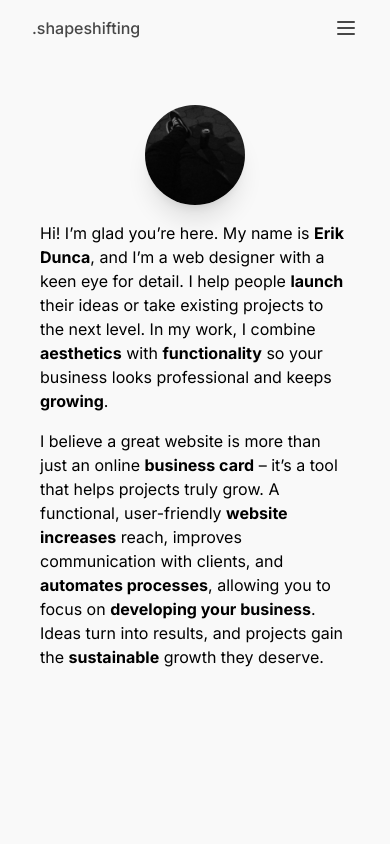
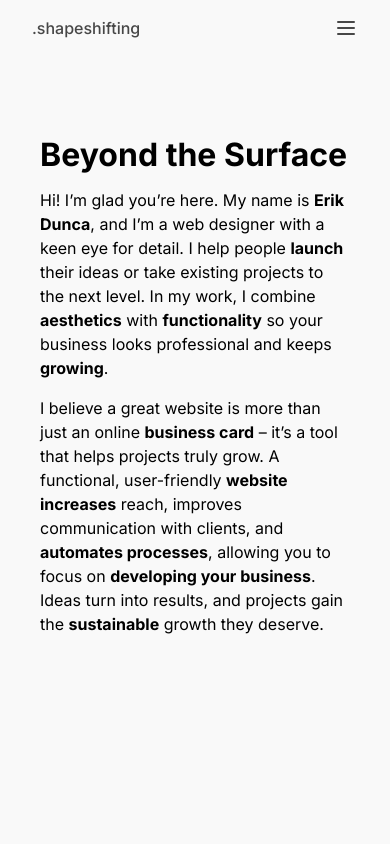
Before and after one commit to meikys/portfolio, a Next.js app: page /about in a window 390 px wide. Shown: the top 844 px of the page. Built offline with nearby package versions, Linux system fonts and the light colour scheme.

Commit message:
edit: zmena typografie a rozlozenia about me stranky

```diff
--- a/src/components/Reviews.tsx
+++ b/src/components/Reviews.tsx
@@ -1,13 +1,11 @@
 import React from "react";
 
-import { reviews } from "@/data/reviews"
+import { reviews } from "@/data/reviews";
 
 export default function Reviews() {
   return (
-        <section
-            className="bg-[var(--bg-secondary)]">
+    <section className="bg-[var(--bg-secondary)]">
       <div className="container mx-auto flex flex-col justify-start items-start gap-[32px] px-10 py-[64px]">
-
         <div className="flex items-center gap-[8px]">
           <h2 className="text-[2rem] tracking-[-2%] leading-[110%] font-bold">
             Travelers Before
@@ -17,20 +15,31 @@ export default function Reviews() {
         <p className="text-[1rem] text-[#474747] tracking-[0.5%] leading-[150%]">
           Echoes from past journeys, told by those who walked the path.
         </p>
-                <div className="w-full flex flex-col gap-[16px]">
+        <div className="w-full pt-[32px]">
+          <div
+            className="flex flex-col gap-[16px]
+                  lg:flex-row lg:gap-[16px] lg:overflow-x-auto lg:min-w-0"
+          >
             {reviews.map(({ id, personalName, brandName, review }) => (
-                <div key={id} className="max-w-[300px] flex flex-col gap-[16px] pb-[16px] border-b-1 border-[#474747]/10">
+              <div
+                key={id}
+                className="max-w-[300px] flex-shrink-0 flex flex-col gap-[16px] pb-[16px]
+                   border-b last:border-b-0 lg:border-b-0 border-[#474747]/10"
+              >
                 <div className="flex items-center gap-[8px]">
-                        <h4 className="text-[1.25rem] text-[#000000] tracking-[0.5px] leading-[160%] font-bold">{personalName}</h4>
+                  <h4 className="text-[1.25rem] text-[#000000] tracking-[0.5px] leading-[160%] font-bold">
+                    {personalName}
+                  </h4>
                   <span className="font-normal">-</span>
-                        <h5 className="text-[0.875rem] text-[#474747] tracking-[0.5px] leading-[160%]">{brandName}</h5>
+                  <h5 className="text-[0.875rem] text-[#474747] tracking-[0.5px] leading-[160%]">
+                    {brandName}
+                  </h5>
                 </div>
                 <p>{review}</p>
-                    <span>
-                        rating
-                    </span>
+                <span>rating</span>
               </div>
             ))}
+          </div>
         </div>
       </div>
     </section>
--- a/src/components/pages/about/DeveloperDesk.tsx
+++ b/src/components/pages/about/DeveloperDesk.tsx
@@ -2,14 +2,15 @@ import Image from "next/image";
 
 export default function DeveloperDesk() {
   return (
-    <section className="flex flex-col justify-center items-center min-h-screen pb-save-top pb-safe-bottom px-10 bg-[var(--bg-secondary)]">
-        <div className="container mx-auto grid place-items-center grid-cols-1 lg:grid-cols-2 grid-rows-1 lg:grid-rows-2 gap-[16px]">
-            <p className="text-[1rem] lg:text-[1.5rem] text-[#000000] tracking-[0.5%] lg:tracking-[1%] leading-[150%] lg:leading-[180%] order-2 lg:order-none max-w-prose">
+    <section className="flex flex-col lg:items-center justify-center min-h-screen pb-save-top pb-safe-bottom px-10 bg-[var(--bg-secondary)]">
+      <h2 className="text-[2rem] tracking-[-2%] leading-[110%] font-bold mb-[16px] lg:hidden">Beyond the Surface</h2>
+        <div className="container mx-auto grid items-center grid-cols-1 lg:grid-cols-2 grid-rows-1 lg:grid-rows-2 gap-[16px]">
+            <p className="text-[1rem] lg:text-[1.5rem] text-[#000000] tracking-[0.5%] lg:tracking-[1%] leading-[150%] lg:leading-[180%] order-2 lg:order-none max-w-[500px] prose">
                Hi! I’m glad you’re here. My name is <b>Erik Dunca</b>, and I’m a web designer with a keen eye for detail. I help people <b>launch</b> their ideas or take existing projects to the next level. In my work, I combine <b>aesthetics</b> with <b>functionality</b> so your business looks professional and keeps <b>growing</b>.
             </p>
             <div className="order-4 lg:order-none"></div>
-            <Image src="/myphoto.png" width={500} height={500} alt="Rectangle shape" objectFit="contain" className="w-[100px] lg:w-auto h-[100px] lg:h-auto order-1 lg:order-none rounded-full lg:rounded-none shadow-xl" />
-            <p className="text-[1rem] lg:text-[1.5rem] text-[#000000] tracking-[0.5%] lg:tracking-[1%] leading-[150%] lg:leading-[180%] order-3 lg:order-none max-w-prose">
+            <Image src="/myphoto.png" width={500} height={500} alt="Rectangle shape" objectFit="contain" className="hidden lg:block w-[100px] lg:w-auto h-[100px] lg:h-auto order-1 lg:order-none rounded-full lg:rounded-none shadow-xl" />
+            <p className="text-[1rem] lg:text-[1.5rem] text-[#000000] tracking-[0.5%] lg:tracking-[1%] leading-[150%] lg:leading-[180%] order-3 lg:order-none max-w-[500px] prose">
                 I believe a great website is more than just an online <b>business card</b> – it’s a tool that helps projects truly grow. A functional, user-friendly <b>website increases</b> reach, improves communication with clients, and <b>automates processes</b>, allowing you to focus on <b>developing your business</b>. Ideas turn into results, and projects gain the <b>sustainable</b> growth they deserve.
             </p>
         </div>
```
Lines whose indentation alone changed are shown as unchanged.
